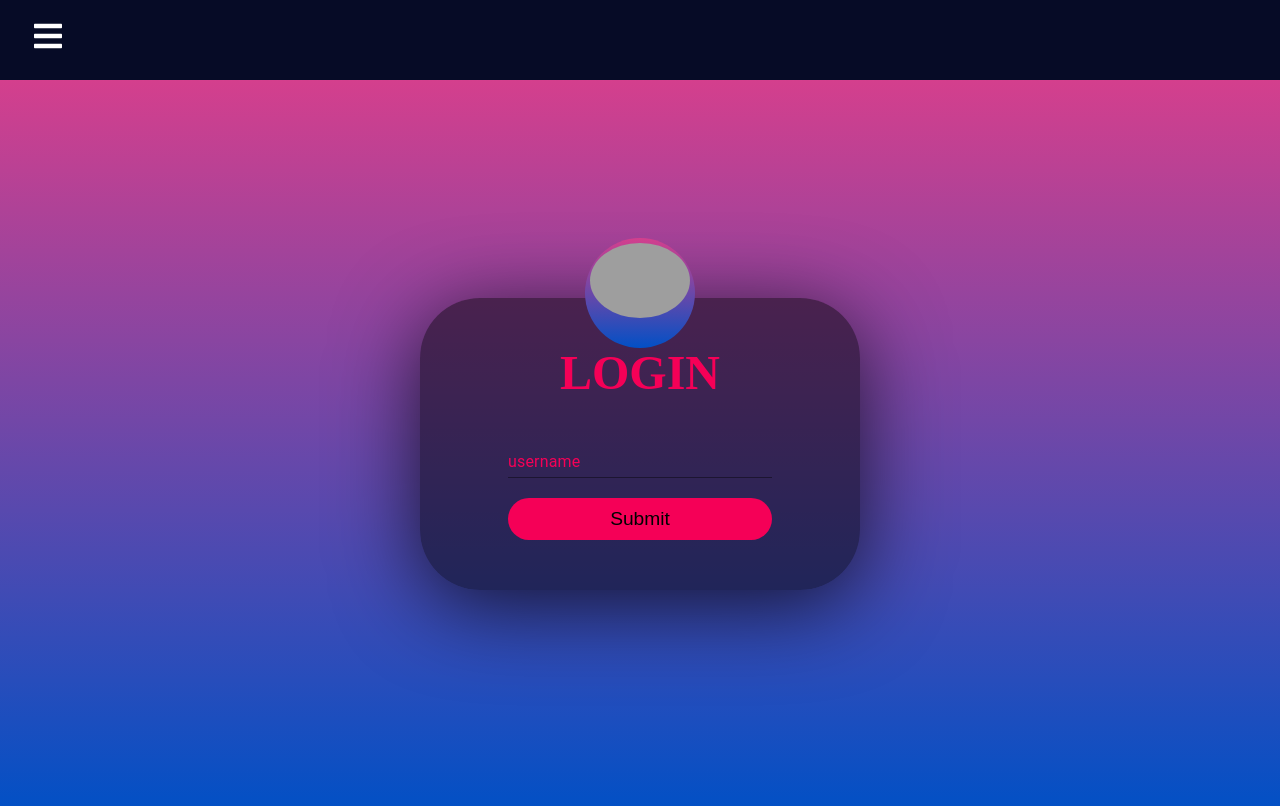
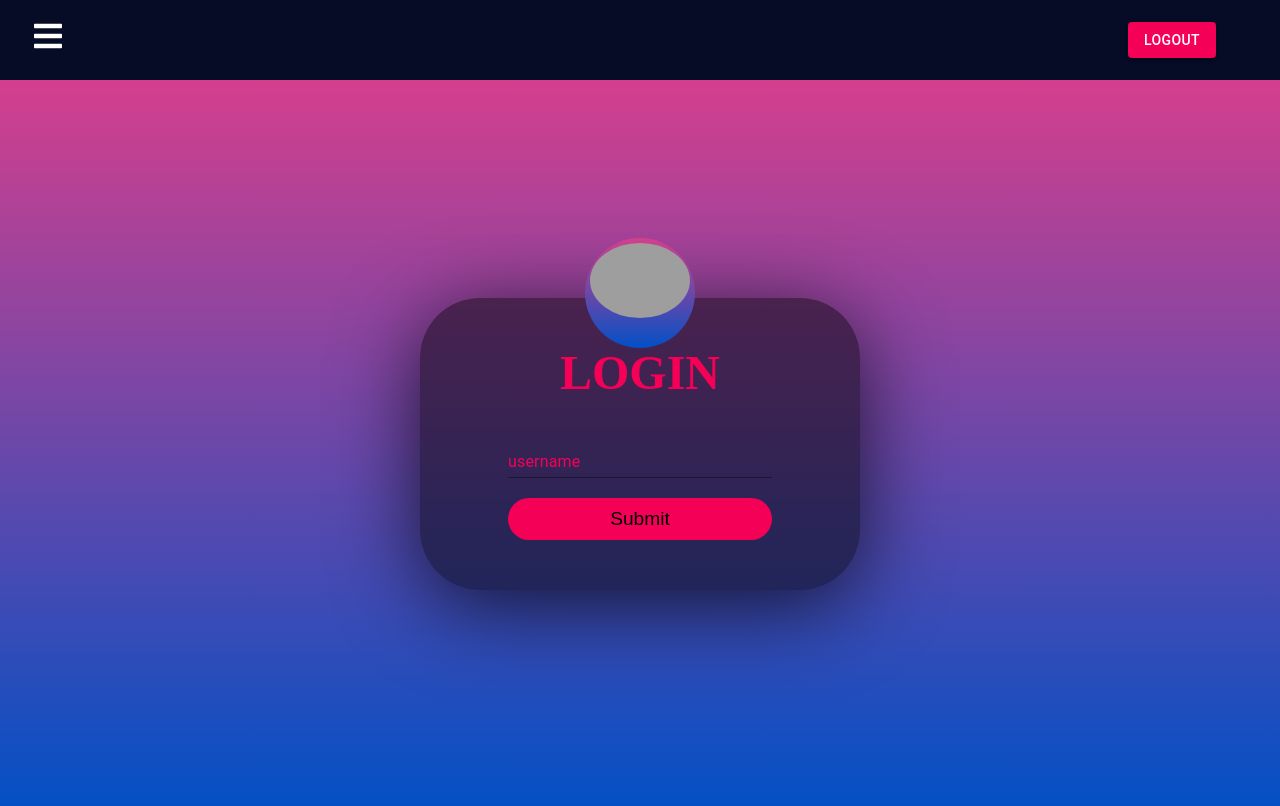
Before and after one commit to alenSavov/rickandmorty, a React (Create React App) app in the folder rickandmorty-app/: page /login in a window 1280 px wide. Shown: the top 806 px of the page. Built offline with nearby package versions, Linux system fonts and the light colour scheme; grey boxes are pictures that could not be loaded; a web font is replaced by a local one.

Commit message:
added Logout

```diff
--- a/rickandmorty-app/src/components/Header.js
+++ b/rickandmorty-app/src/components/Header.js
@@ -1,19 +1,21 @@
 import React, { useState } from 'react';
 import { Link } from 'react-router-dom';
-import { makeStyles } from "@material-ui/core";
+import { makeStyles, Button } from "@material-ui/core";
 import { IconContext } from 'react-icons';
 import * as FaIcons from 'react-icons/fa';
 import * as AiIcons from 'react-icons/ai';
+import { useHistory } from "react-router";
 
+import './Header.css';
 import { SidebarData } from './SidebarData';
-import './Header.css';
+import { logout } from '../utils/oauth';
 
 const useStyles = makeStyles(() => ({
   navbar: {
     backgroundColor: '#060b26',
     height: '80px',
     display: 'flex',
-    justifyContent: 'start',
+    justifyContent: 'space-between;',
     alignItems: 'center',
   },
 
@@ -81,15 +83,25 @@ const useStyles = makeStyles(() => ({
   span: {
     marginLeft: '16px',
   },
-
+  logoutButton: {
+    marginRight: '5%',
+  }
 }));
 
 
 function Header() {
   const [sidebar, setSidebar] = useState(false);
+  let history = useHistory();
 
   const showSidebar = () => setSidebar(!sidebar);
   const classes = useStyles();
+
+  const handleLogout = () => {
+    logout();
+    history.push({
+      pathname: "/login"
+    });
+  }
 
   return (
     <>
@@ -98,6 +110,12 @@ function Header() {
           <Link to='#' className={classes.menuBars}>
             <FaIcons.FaBars onClick={showSidebar} />
           </Link>
+          <Button className={classes.logoutButton}
+            variant="contained"
+            color="secondary"
+            onClick={handleLogout}>
+            LOGOUT
+          </Button>
         </div>
         <nav className={sidebar ? 'nav-menu active' : 'nav-menu'}>
           <ul className={classes.navMenuItems} onClick={showSidebar}>
--- a/rickandmorty-app/src/components/Login.js
+++ b/rickandmorty-app/src/components/Login.js
@@ -80,7 +80,7 @@ const useStyles = makeStyles(() => ({
 }));
 
 
-function Login({ handleSubmit, error }) {
+function Login() {
     const classes = useStyles();
     let history = useHistory();
     const [details, setDetails] = useState({ name: "" });
--- a/rickandmorty-app/src/components/SidebarData.js
+++ b/rickandmorty-app/src/components/SidebarData.js
@@ -2,6 +2,9 @@ import React from 'react';
 import * as FaIcons from 'react-icons/fa';
 import * as AiIcons from 'react-icons/ai';
 import * as IoIcons from 'react-icons/io';
+
+import { logout } from '../utils/oauth';
+
 
 export const SidebarData = [
   {
@@ -21,5 +24,5 @@ export const SidebarData = [
     path: '/search',
     icon: <FaIcons.FaCartPlus />,
     cName: 'nav-text'
-  }
+  },
 ];
```
Also changed, not shown: rickandmorty-app/src/components/Search.js (+1 -7 lines). Lines whose indentation alone changed are shown as unchanged.
